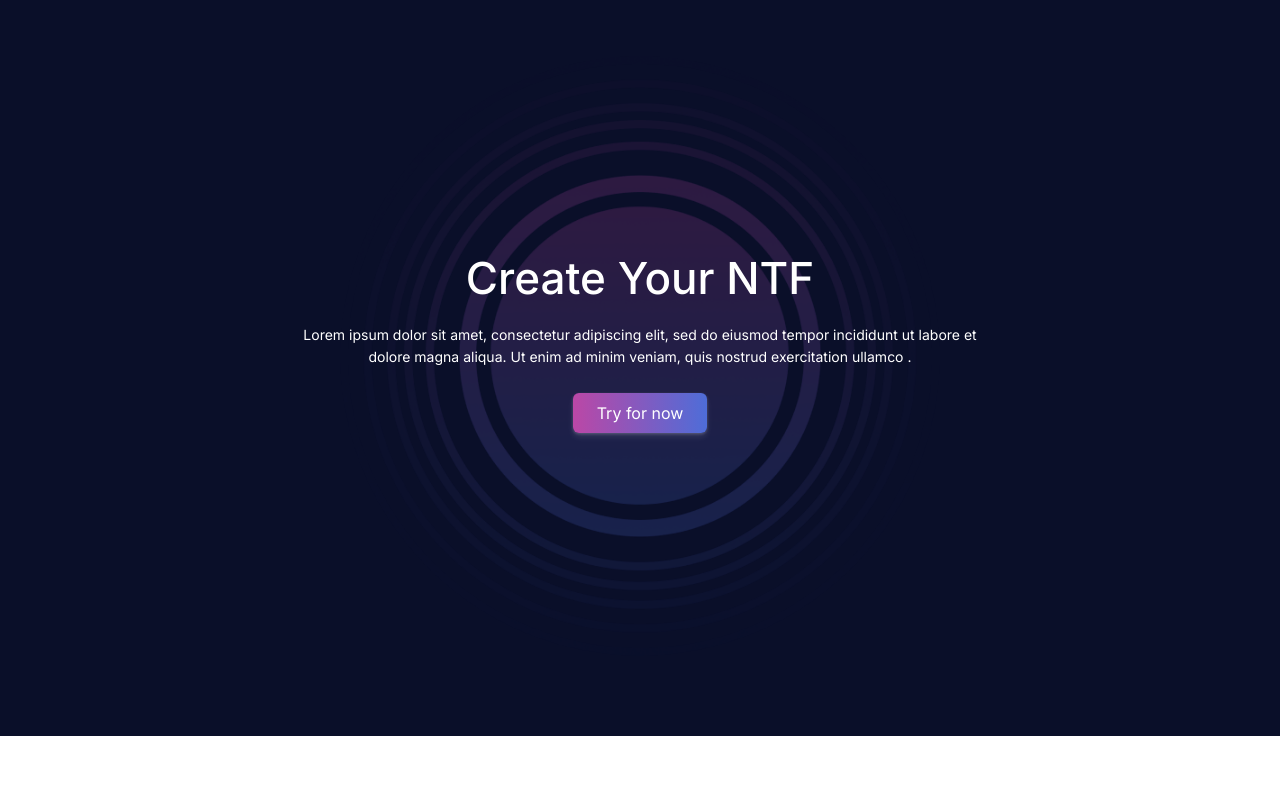
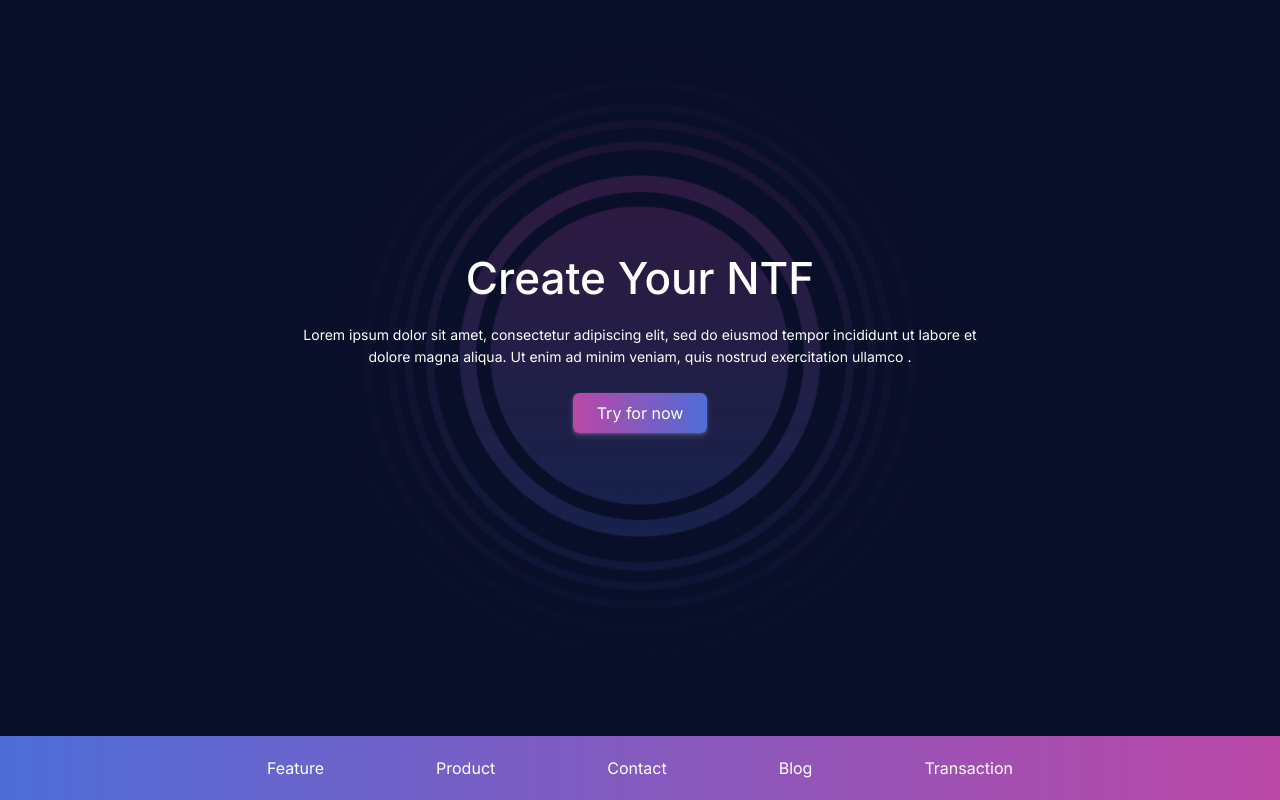
Before and after one commit to AmirhoseinAmin/NFT, a website: page index.html in a window 1280 px wide. Shown: the part 4214-5014 px from the top of the page. Before the commit the page ends 4950 px from the top, so only its background shows below. Drawn offline with nearby package versions, Linux system fonts and the light colour scheme.

Commit message:
Complete footer styling

```diff
--- a/index.html
+++ b/index.html
@@ -548,6 +548,26 @@
     --------------------|📝 : Footer
     -->
 
-    <footer></footer>
+    <footer>
+      <div class="container">
+        <ul class="footer__nav">
+          <li>
+            <a href="#">Feature</a>
+          </li>
+          <li>
+            <a href="#">Product</a>
+          </li>
+          <li>
+            <a href="#">Contact</a>
+          </li>
+          <li>
+            <a href="#">Blog</a>
+          </li>
+          <li>
+            <a href="#">Transaction</a>
+          </li>
+        </ul>
+      </div>
+    </footer>
   </body>
 </html>
--- a/sass/layout/_footer.scss
+++ b/sass/layout/_footer.scss
@@ -0,0 +1,27 @@
+/*
+----------|📝 : Footer
+*/
+
+footer {
+  background: linear-gradient(to left, $color-tertiary, $color-secondary);
+
+  .footer__nav {
+    @include flex(6.4, center, center, null);
+    list-style-type: none;
+
+    li {
+      a {
+        display: block;
+        padding: 2.4rem;
+        font-size: 1.6rem;
+        color: $color-white;
+        text-decoration: none;
+        transition: all 0.3s;
+
+        &:hover {
+          transform: translateY(-.5rem);
+        }
+      }
+    }
+  }
+}
```
Also changed, not shown: css/style.css.
